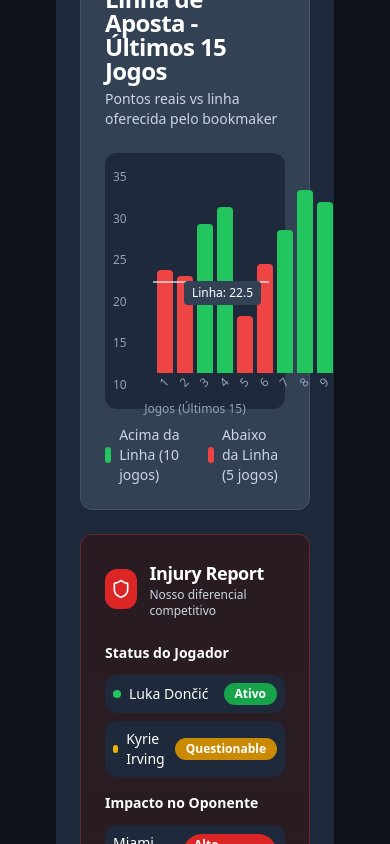
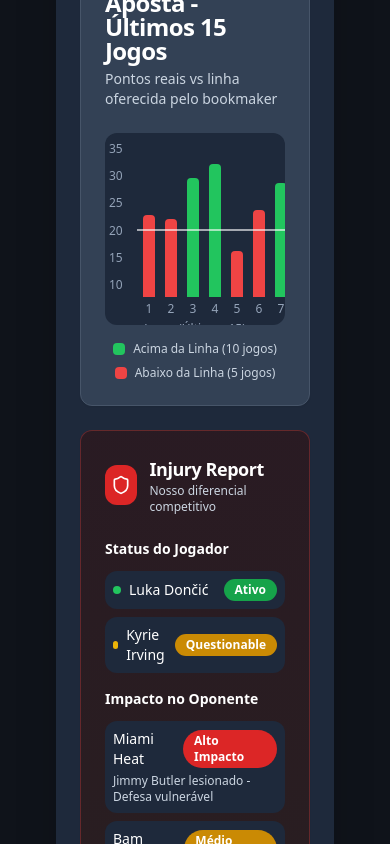
Before and after one commit to tech-lamjav/prop-play-predictor, a React (Vite) app: page / in a window 390 px wide. Shown: the part 1840-2684 px from the top of the page. Built offline with nearby package versions, Linux system fonts and the light colour scheme.

Commit message:
mobile fix

```diff
--- a/src/pages/Landing.tsx
+++ b/src/pages/Landing.tsx
@@ -89,7 +89,7 @@ const Landing = () => {
                   </div>
                   <div>
                     <h3 className="text-xl font-bold text-white">Smart Betting Dashboard</h3>
-                    <p className="text-slate-400 text-sm">Análise em tempo real</p>
+                    <p className="text-slate-400 text-sm">Análise de dados</p>
                   </div>
                 </div>
                 <div className="flex items-center space-x-2">
@@ -175,9 +175,9 @@ const Landing = () => {
                       <p className="text-slate-300 text-sm">Pontos reais vs linha oferecida pelo bookmaker</p>
                     </CardHeader>
                     <CardContent>
-                      <div className="h-64 bg-slate-800 rounded-lg p-4 relative">
+                      <div className="h-48 sm:h-64 bg-slate-800 rounded-lg p-2 sm:p-4 relative overflow-x-auto">
                         {/* Y-Axis Labels */}
-                        <div className="absolute left-2 top-4 bottom-4 flex flex-col justify-between text-xs text-slate-400">
+                        <div className="absolute left-1 sm:left-2 top-2 sm:top-4 bottom-8 sm:bottom-4 flex flex-col justify-between text-xs text-slate-400">
                           <span>35</span>
                           <span>30</span>
                           <span>25</span>
@@ -187,29 +187,29 @@ const Landing = () => {
                         </div>
 
                         {/* Chart Area */}
-                        <div className="ml-8 h-full flex items-end space-x-1 relative">
+                        <div className="ml-6 sm:ml-8 h-full flex items-end space-x-0.5 sm:space-x-1 relative min-w-max">
                           {/* Reference Line */}
                           <div className="absolute inset-x-0 top-1/2 h-0.5 bg-white opacity-60 border-dashed"></div>
-                          <div className="absolute top-1/2 right-2 text-white text-xs bg-slate-700 px-2 py-1 rounded">
+                          <div className="absolute top-1/2 right-2 text-white text-xs bg-slate-700 px-1 sm:px-2 py-1 rounded">
                             Linha: 22.5
                           </div>
 
                           {/* Mock Chart Bars - 15 games with more realistic data */}
                           {[18, 17, 26, 29, 10, 19, 25, 32, 30, 18, 24, 27, 31, 16, 28].map((height, index) => {
-                            const barHeight = Math.max((height / 35) * 200, 16); // Increased base height
+                            const barHeight = Math.max((height / 35) * 160, 12); // Adjusted for mobile
                             return (
-                              <div key={index} className="flex flex-col items-center flex-1">
+                              <div key={index} className="flex flex-col items-center" style={{ minWidth: '20px' }}>
                                 <div
-                                  className={`w-4 rounded-t transition-all duration-300 hover:opacity-80 ${
+                                  className={`w-3 sm:w-4 rounded-t transition-all duration-300 hover:opacity-80 ${
                                     height > 22.5 ? 'bg-green-500' : 'bg-red-500'
                                   }`}
                                   style={{
                                     height: `${barHeight}px`,
-                                    minHeight: '16px'
+                                    minHeight: '12px'
                                   }}
                                   title={`Jogo ${index + 1}: ${height} pontos`}
                                 />
-                                <div className="text-xs text-slate-400 mt-1 transform -rotate-45 origin-left whitespace-nowrap">
+                                <div className="text-xs text-slate-400 mt-1 text-center">
                                   {index + 1}
                                 </div>
                               </div>
@@ -218,19 +218,19 @@ const Landing = () => {
                         </div>
 
                         {/* X-Axis Label */}
-                        <div className="text-center text-xs text-slate-400 mt-2">
+                        <div className="text-center text-xs text-slate-400 mt-1 sm:mt-2">
                           Jogos (Últimos 15)
                         </div>
                       </div>
 
                       {/* Chart Legend */}
-                      <div className="flex items-center justify-center space-x-6 mt-4 text-sm">
+                      <div className="flex flex-col sm:flex-row items-center justify-center gap-2 sm:gap-6 mt-4 text-xs sm:text-sm">
                         <div className="flex items-center space-x-2">
-                          <div className="w-4 h-4 bg-green-500 rounded"></div>
+                          <div className="w-3 h-3 sm:w-4 sm:h-4 bg-green-500 rounded"></div>
                           <span className="text-slate-300">Acima da Linha (10 jogos)</span>
                         </div>
                         <div className="flex items-center space-x-2">
-                          <div className="w-4 h-4 bg-red-500 rounded"></div>
+                          <div className="w-3 h-3 sm:w-4 sm:h-4 bg-red-500 rounded"></div>
                           <span className="text-slate-300">Abaixo da Linha (5 jogos)</span>
                         </div>
                       </div>
@@ -335,8 +335,8 @@ const Landing = () => {
                     <div className="flex items-center space-x-3">
                       <Zap className="w-8 h-8 text-yellow-400" />
                       <div>
-                        <h4 className="text-white font-semibold">Tempo Real</h4>
-                        <p className="text-slate-300 text-sm">Updates instantâneos</p>
+                        <h4 className="text-white font-semibold">Dados Atualizados</h4>
+                        <p className="text-slate-300 text-sm">Informações sempre relevantes</p>
                       </div>
                     </div>
                   </CardContent>
@@ -376,7 +376,7 @@ const Landing = () => {
                     <li>• Horas coletando stats manualmente</li>
                     <li>• Incerteza sobre quais dados analisar</li>
                     <li>• Dependência de dicas de terceiros</li>
-                    <li>• Win rate estagnada</li>
+                    <li>• Taxa de acerto estagnada</li>
                   </ul>
                 </CardContent>
               </Card>
@@ -388,7 +388,7 @@ const Landing = () => {
                     <li>• Análises prontas em segundos</li>
                     <li>• Dados relevantes pré-selecionados</li>
                     <li>• Decisões baseadas em evidências</li>
-                    <li>• Potencial para melhorar seu win rate</li>
+                    <li>• Potencial para melhorar sua taxa de acerto</li>
                   </ul>
                 </CardContent>
               </Card>
@@ -413,10 +413,10 @@ const Landing = () => {
                 <div className="w-16 h-16 bg-gradient-primary rounded-2xl flex items-center justify-center mb-4 mx-auto">
                   <Database className="h-8 w-8 text-white" />
                 </div>
-                <CardTitle className="text-center text-foreground">Dados em Tempo Real</CardTitle>
+                <CardTitle className="text-center text-foreground">Dados Relevantes</CardTitle>
               </CardHeader>
               <CardContent className="text-center">
-                <p className="text-muted-foreground">Análise automática das odds disponíveis nas principais casas de apostas, em tempo de real de acorodo com o Injury Report</p>
+                <p className="text-muted-foreground">Análise automática das odds disponíveis nas principais casas de apostas, de acordo com o Injury Report</p>
               </CardContent>
             </Card>
 
@@ -654,7 +654,7 @@ const Landing = () => {
                     <h4 className="font-semibold text-foreground">✅ O que fazemos:</h4>
                     <ul className="space-y-2 text-muted-foreground">
                       <li>• Fornecemos análise de dados objetiva</li>
-                      <li>• Comparamos odds em tempo real</li>
+                      <li>• Comparamos odds disponíveis</li>
                       <li>• Mostramos histórico completo do modelo</li>
                       <li>• Educamos sobre análise de prop bets</li>
                     </ul>
```
